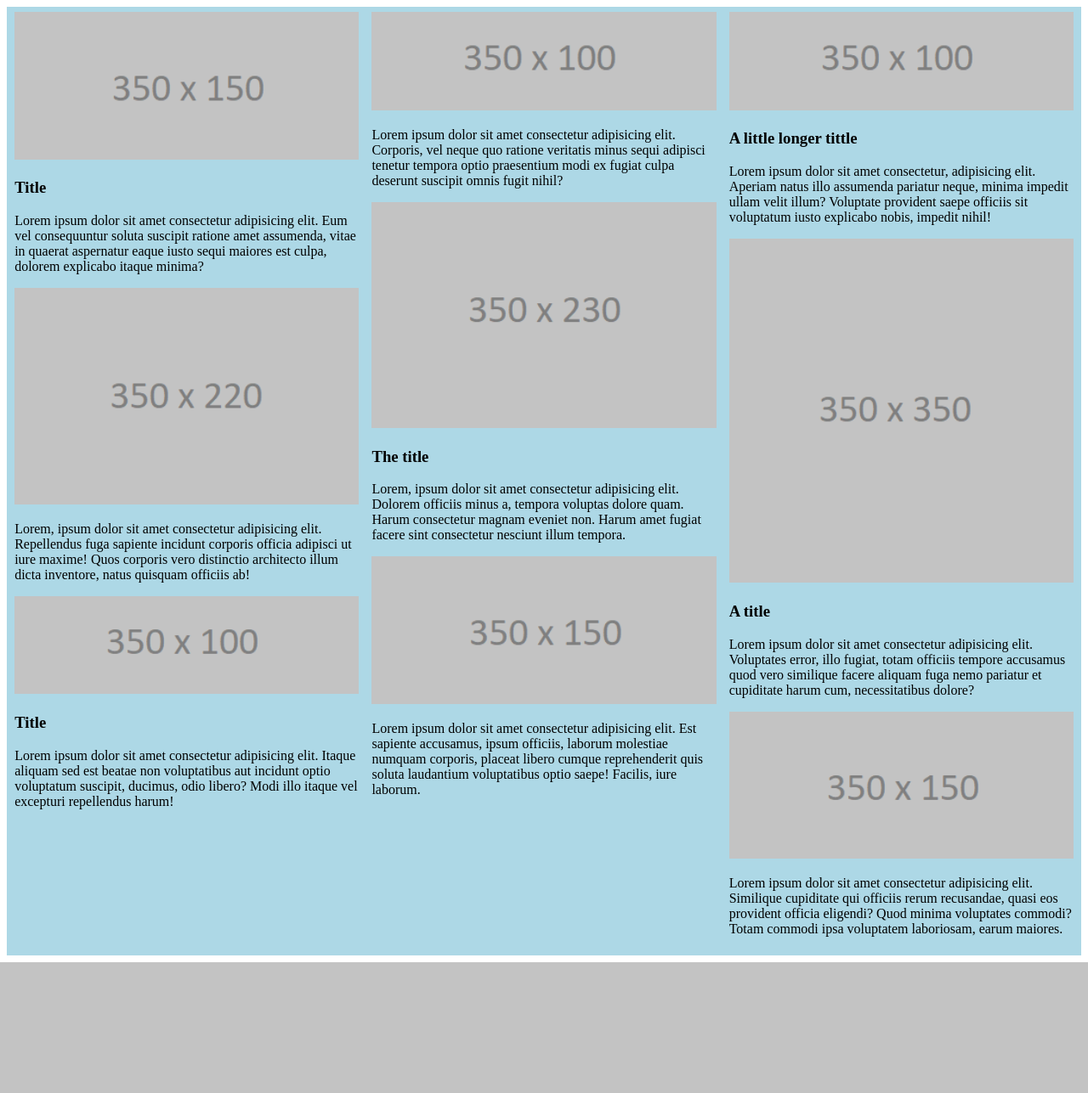
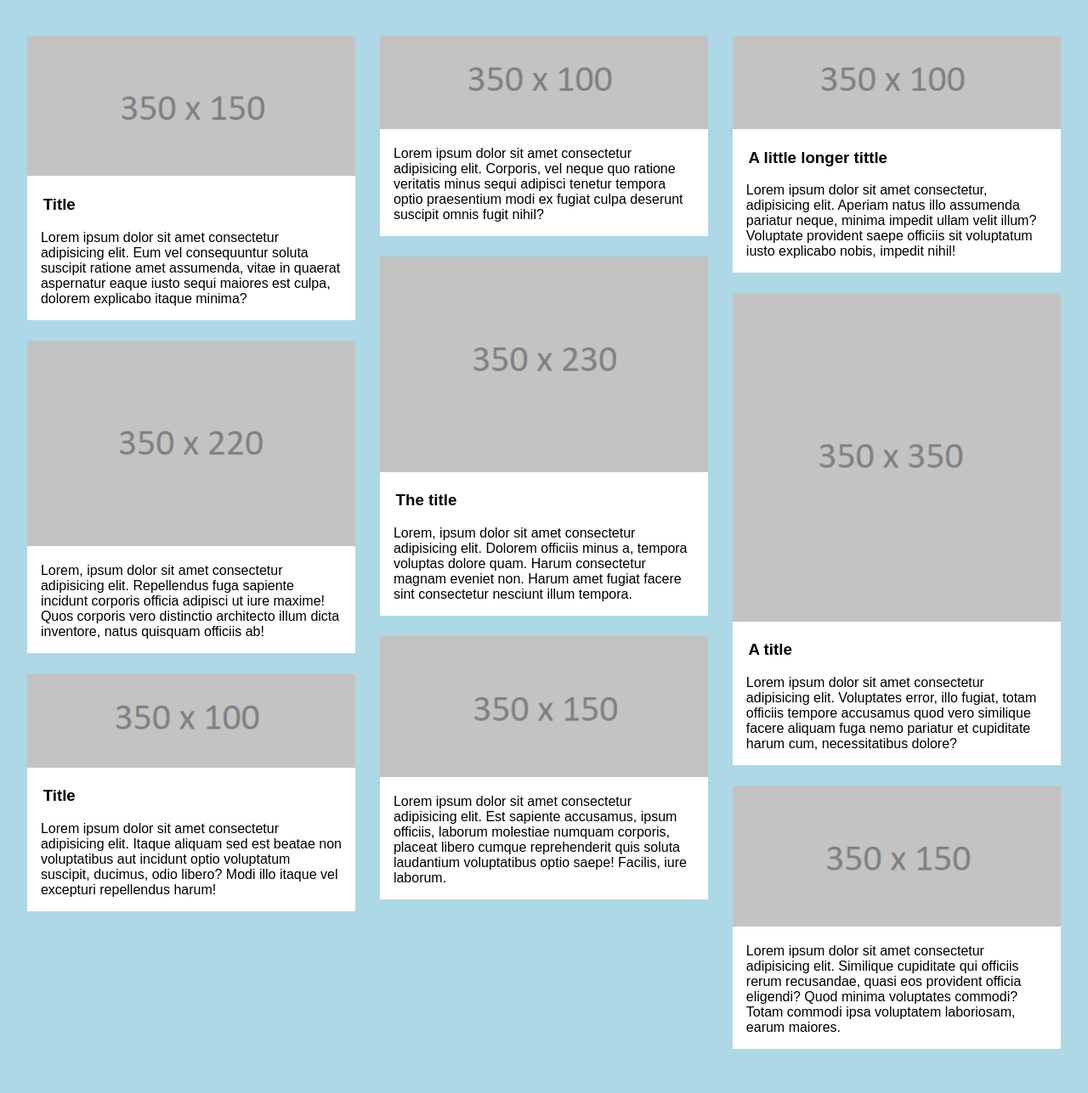
Before and after one commit to macedon-ps/Programs_repository, a PHP site: page /news.html in a window 1280 px wide. Shown: the whole page at 85% size. Before the commit the page ends 1133 px from the top, so only its background shows below. Run offline with PHP 8.4, Linux system fonts and the light colour scheme.

Commit message:
add props for body, colunm>div, h3, p

```diff
--- a/HTML/Homework/HW_4/news.css
+++ b/HTML/Homework/HW_4/news.css
@@ -1,16 +1,37 @@
+body{
+    margin: 1em;
+    font-family: sans-serif;
+    background: #add8e6;
+}
 .conteiner{
     display: grid;
     grid-template-columns: 33% 33% 33%;
-    background: #add8e6;
+    /* background: #add8e6; */
     justify-content: space-evenly;
 }
 
 .conteiner>div{
     display: block;
-    margin: 3px;
-    padding: 3px;
+    margin: 0.8em;
+    /* padding: 3px; */
+    background: #add8e6;
 }
 
+.column1>div,
+.column2>div,
+.column3>div{
+    margin: 0.8em 0;
+    background: white;
+
+}
+
+h3{
+    padding: 0 1em;
+}
+p{
+    margin-block-end: 1.5em;
+    padding: 0 1em 1em;
+}
 div>img{
     width: 100%;
 }
```
